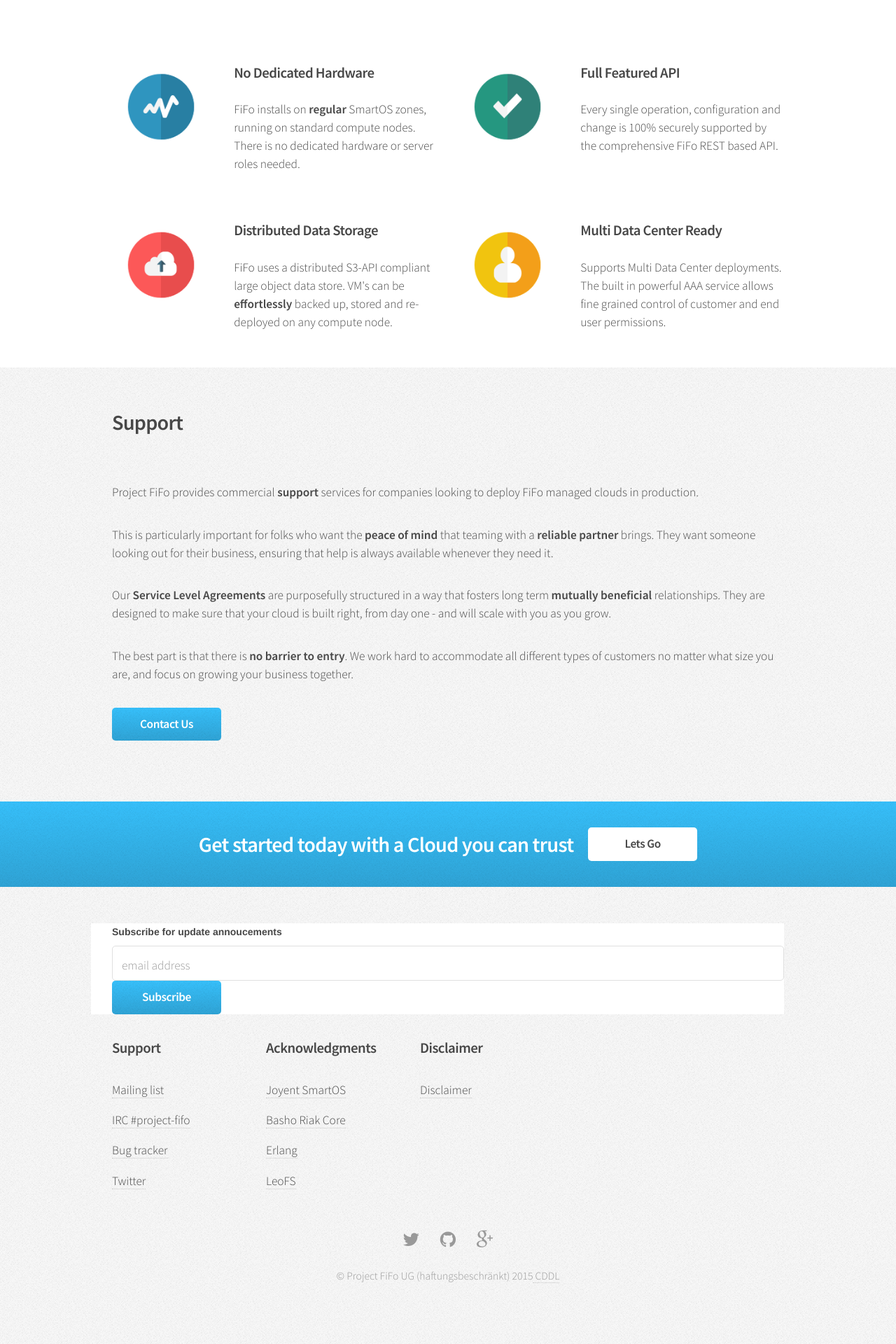
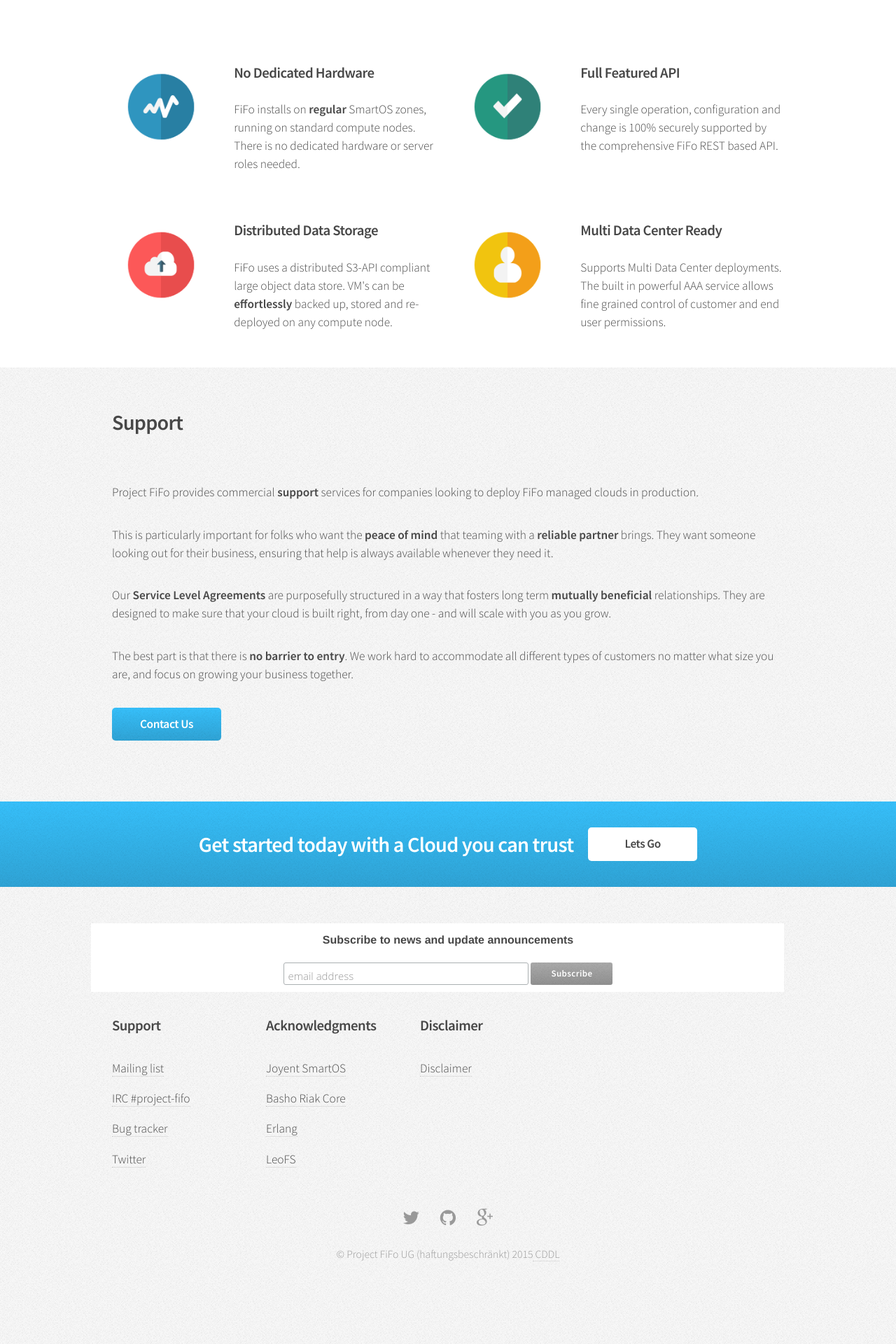
Before and after one commit to project-fifo/project-fifo.github.io, a Jekyll site: the page built from index.html, in a window 1280 px wide. Shown: the part 1023-2943 px from the top of the page at 70% size. Built offline with Jekyll 4.4.1, drawn with Linux system fonts in a browser that asks for light colours; comment, search, counter and statistics services are not loaded; after the commit the page ends 2911 px from its top, so only the background shows below that.

Commit message:
Inlcude mc css to prevent tracking problems.

```diff
--- a/_includes/footer.html
+++ b/_includes/footer.html
@@ -1,27 +1,29 @@
 <!-- Footer -->
 <div id="footer">
   <div class="container">
-    <!-- Begin MailChimp Signup Form -->
+
     <div class="row ">
-      <link href="//cdn-images.mailchimp.com/embedcode/horizontal-slim-10_7.css" rel="stylesheet" type="text/css">
+      <!-- Begin MailChimp Signup Form -->
+      <link href="/css/horizontal-slim-10_7.css" rel="stylesheet" type="text/css">
       <style type="text/css">
         #mc_embed_signup{background:#fff; clear:left; font:14px Helvetica,Arial,sans-serif; width:100%;}
         /* Add your own MailChimp form style overrides in your site stylesheet or in this style block.
         We recommend moving this block and the preceding CSS link to the HEAD of your HTML file. */
       </style>
       <div id="mc_embed_signup">
-        <form action="//project-fifo.us11.list-manage.com/subscribe/post?u=914914f98122024f6a5f85e19&amp;id=a030d0797d" method="post" id="mc-embedded-subscribe-form" name="mc-embedded-subscribe-form" class="validate" target="_blank" novalidate>
+        <form action="//project-fifo.us11.list-manage.com/subscribe/post?u=914914f98122024f6a5f85e19&amp;id=0352e71056" method="post" id="mc-embedded-subscribe-form" name="mc-embedded-subscribe-form" class="validate" target="_blank" novalidate>
           <div id="mc_embed_signup_scroll">
-            <label for="mce-EMAIL">Subscribe for update annoucements</label>
+            <label for="mce-EMAIL">Subscribe to news and update announcements</label>
             <input type="email" value="" name="EMAIL" class="email" id="mce-EMAIL" placeholder="email address" required>
             <!-- real people should not fill this in and expect good things - do not remove this or risk form bot signups-->
-            <div style="position: absolute; left: -5000px;" aria-hidden="true"><input type="text" name="b_914914f98122024f6a5f85e19_a030d0797d" tabindex="-1" value=""></div>
+            <div style="position: absolute; left: -5000px;" aria-hidden="true"><input type="text" name="b_914914f98122024f6a5f85e19_0352e71056" tabindex="-1" value=""></div>
             <div class="clear"><input type="submit" value="Subscribe" name="subscribe" id="mc-embedded-subscribe" class="button"></div>
           </div>
         </form>
       </div>
+      <!--End mc_embed_signup-->
     </div>
-    <!--End mc_embed_signup-->
+
     <div class="row ">
       <div class="8u">
         <div class="row collapse-at-2">
--- /dev/null
+++ b/css/horizontal-slim-10_7.css
@@ -0,0 +1,20 @@
+/* MailChimp Form Embed Code - Horizontal Super Slim - 12/16/2015 v10.7
+Adapted from: http://blog.heyimcat.com/universal-signup-form/ */
+
+#mc_embed_signup form {text-align:center; padding:10px 0 10px 0;}
+.mc-field-group { display: inline-block; } /* positions input field horizontally */
+#mc_embed_signup input.email {font-family:"Open Sans","Helvetica Neue",Arial,Helvetica,Verdana,sans-serif; font-size: 15px; border: 1px solid #ABB0B2;  -webkit-border-radius: 3px; -moz-border-radius: 3px; border-radius: 3px; color: #343434; background-color: #fff; box-sizing:border-box; height:32px; padding: 0px 0.4em; display: inline-block; margin: 0; width:350px; vertical-align:top;}
+#mc_embed_signup label {display:block; font-size:16px; padding-bottom:10px; font-weight:bold;}
+#mc_embed_signup .clear {display: inline-block;} /* positions button horizontally in line with input */
+#mc_embed_signup .button {font-size: 13px; border: none; -webkit-border-radius: 3px; -moz-border-radius: 3px; border-radius: 3px; letter-spacing: .03em; color: #fff; background-color: #aaa; box-sizing:border-box; height:32px; line-height:32px; padding:0 18px; display: inline-block; margin: 0; transition: all 0.23s ease-in-out 0s;}
+#mc_embed_signup .button:hover {background-color:#777; cursor:pointer;}
+#mc_embed_signup div#mce-responses {float:left; top:-1.4em; padding:0em .5em 0em .5em; overflow:hidden; width:90%;margin: 0 5%; clear: both;}
+#mc_embed_signup div.response {margin:1em 0; padding:1em .5em .5em 0; font-weight:bold; float:left; top:-1.5em; z-index:1; width:80%;}
+#mc_embed_signup #mce-error-response {display:none;}
+#mc_embed_signup #mce-success-response {color:#529214; display:none;}
+#mc_embed_signup label.error {display:block; float:none; width:auto; margin-left:1.05em; text-align:left; padding:.5em 0;}
+@media (max-width: 768px) {
+    #mc_embed_signup input.email {width:100%; margin-bottom:5px;}
+    #mc_embed_signup .clear {display: block; width: 100% }
+    #mc_embed_signup .button {width: 100%; margin:0; }
+}
```
